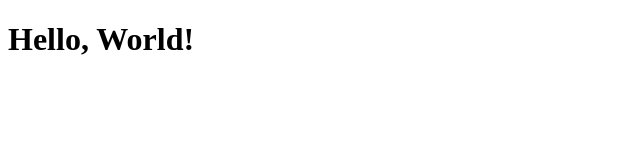
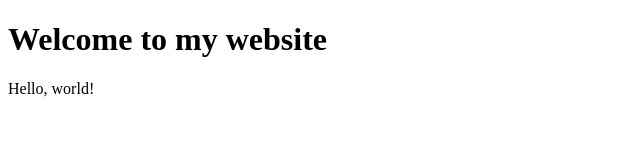
Before and after one commit to fmattaperdomo/exampleGit, a plain HTML site: page index.html in a window 1280 px wide. Shown: the whole page, without its empty margins (0-640 px from the left). Drawn offline with Linux system fonts and the light colour scheme.

Commit message:
Add a heading

```diff
--- a/index.html
+++ b/index.html
@@ -8,7 +8,8 @@
 </head>
 
 <body>
-    <h1>Hello, World!</h1>
+    <h1>Welcome to my website</h1>
+    <p>Hello, world!</p>
 </body>
 
 </html>
```
